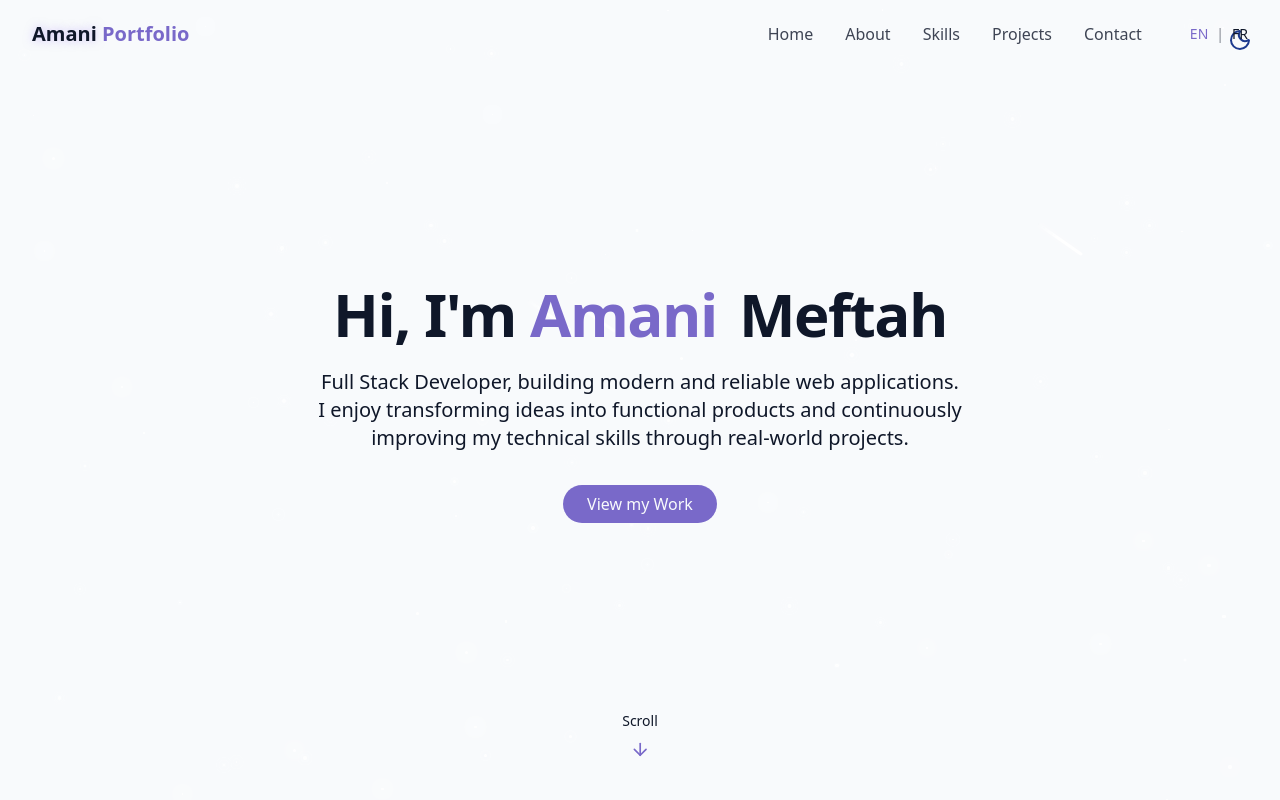
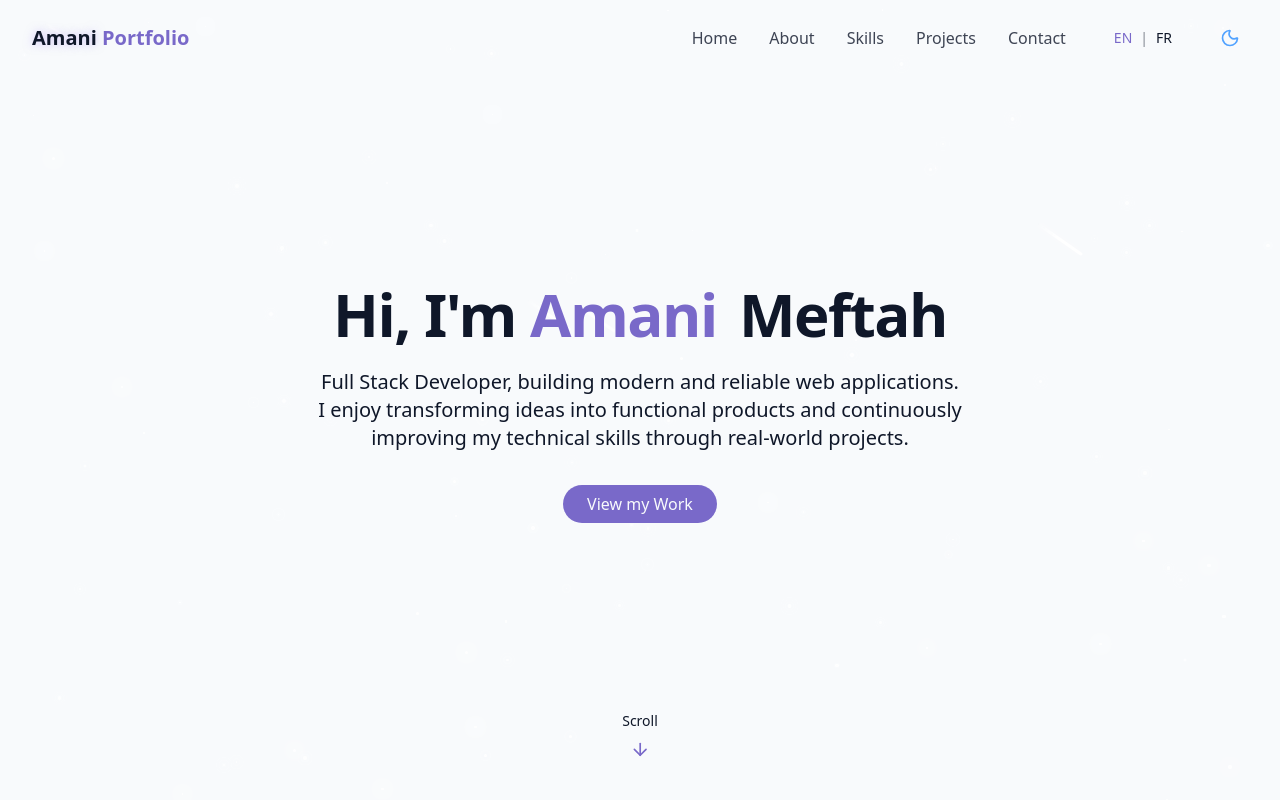
Before and after one commit to AmaniMft/Portfolio, a React (Vite) app: page / in a window 1280 px wide. Shown: the top 800 px of the page. Built offline with nearby package versions, Linux system fonts and the light colour scheme.

Commit message:
fixing prod bug

```diff
--- a/src/components/NavBar.jsx
+++ b/src/components/NavBar.jsx
@@ -1,4 +1,5 @@
 import { cn } from "@/lib/utils";
+import ThemeToggle from "@/components/ThemeToggle";
 import { Menu, X } from "lucide-react";
 import { useEffect, useState } from "react";
 import { useTranslation } from "react-i18next";
@@ -22,13 +23,13 @@ function NavBar() {
   useEffect(() => {
     const handleScroll = () => setIsScrolled(window.scrollY > 10);
 
-    handleScroll(); // init (si on reload en milieu de page)
+    handleScroll();
     window.addEventListener("scroll", handleScroll);
 
     return () => window.removeEventListener("scroll", handleScroll);
   }, []);
 
-  /* 🔒 Lock scroll when mobile menu is open */
+
   useEffect(() => {
     document.body.style.overflow = isMenuOpen ? "hidden" : "";
 
@@ -37,7 +38,7 @@ function NavBar() {
     };
   }, [isMenuOpen]);
 
-  /* ⌨️ Close menu on Escape */
+
   useEffect(() => {
     const handleKeyDown = (e) => {
       if (e.key === "Escape") setIsMenuOpen(false);
@@ -53,7 +54,7 @@ function NavBar() {
   return (
     <nav
       className={cn(
-        "fixed w-full z-[1000] transition-all duration-300",
+        "fixed top-0 left-0 w-full z-[1000] transition-all duration-300",
         isScrolled ? "py-3 bg-background/80 backdrop-blur-md shadow-xs" : "py-5"
       )}
     >
@@ -85,12 +86,12 @@ function NavBar() {
           {/* LANGUAGE SWITCHER */}
           <div className="flex items-center gap-2 text-sm ml-4">
             <button
+              type="button"
               onClick={() => i18n.changeLanguage("en")}
               className={cn(
                 "hover:text-primary transition",
                 i18n.language === "en" && "text-primary font-medium"
               )}
-              type="button"
             >
               EN
             </button>
@@ -98,28 +99,37 @@ function NavBar() {
             <span className="opacity-50">|</span>
 
             <button
+              type="button"
               onClick={() => i18n.changeLanguage("fr")}
               className={cn(
                 "hover:text-primary transition",
                 i18n.language === "fr" && "text-primary font-medium"
               )}
-              type="button"
             >
               FR
             </button>
           </div>
+
+          {/* THEME TOGGLE */}
+          <ThemeToggle className="ml-2" />
         </div>
+
+        {/* MOBILE ACTIONS (Theme + Burger) */}
+        <div className="md:hidden flex items-center gap-2">
+          {/* THEME TOGGLE (MOBILE) */}
+          <ThemeToggle />
 
           {/* MOBILE MENU BUTTON */}
           <button
+            type="button"
             onClick={() => setIsMenuOpen((prev) => !prev)}
-          className="md:hidden p-2 text-foreground z-[1100]"
+            className="p-2 text-foreground z-[1100]"
             aria-label={isMenuOpen ? "Close Menu" : "Open Menu"}
             aria-expanded={isMenuOpen}
-          type="button"
           >
             {isMenuOpen ? <X size={24} /> : <Menu size={24} />}
           </button>
+        </div>
 
         {/* MOBILE OVERLAY NAV */}
         <div
@@ -144,35 +154,38 @@ function NavBar() {
               </a>
             ))}
 
-            {/* MOBILE LANGUAGE SWITCHER */}
-            <div className="flex justify-center gap-4 pt-6 text-base">
+            {/* MOBILE LANGUAGE + THEME */}
+            <div className="flex justify-center items-center gap-4 pt-6 text-base">
               <button
+                type="button"
                 onClick={() => {
                   i18n.changeLanguage("en");
                   fermerMenu();
                 }}
                 className={cn(
-                  "hover:text-primary",
+                  "hover:text-primary transition",
                   i18n.language === "en" && "text-primary font-medium"
                 )}
-                type="button"
               >
                 EN
               </button>
 
               <button
+                type="button"
                 onClick={() => {
                   i18n.changeLanguage("fr");
                   fermerMenu();
                 }}
                 className={cn(
-                  "hover:text-primary",
+                  "hover:text-primary transition",
                   i18n.language === "fr" && "text-primary font-medium"
                 )}
-                type="button"
               >
                 FR
               </button>
+
+              {/* Theme toggle also available inside menu */}
+              <ThemeToggle />
             </div>
           </div>
         </div>
--- a/src/components/ProjectsSection.jsx
+++ b/src/components/ProjectsSection.jsx
@@ -58,15 +58,16 @@ function ProjectsSection() {
                 className="w-full h-64 object-cover transition-transform duration-500 group-hover:scale-110"
               />
 
-              <div
+             <div
                 className="
                   absolute inset-0
                   bg-black/70
-                  opacity-0 group-hover:opacity-100
+                  opacity-100 md:opacity-0 md:group-hover:opacity-100
                   transition-all duration-500
                   flex flex-col justify-between p-6
                 "
               >
+
                 <div>
                   <h3 className="text-xl font-semibold text-white">
                     {t(project.titleKey)}
--- a/src/components/ThemeToggle.jsx
+++ b/src/components/ThemeToggle.jsx
@@ -1,49 +1,52 @@
-import { Moon,Sun } from "lucide-react";
+import { Moon, Sun } from "lucide-react";
 import { useEffect, useState } from "react";
-import {cn} from "@/lib/utils";
+import { cn } from "@/lib/utils";
 
-function ThemeToggele(){
-    const [isDarkMode, setIsDarkMode]= useState(false);
+function ThemeToggle({ className }) {
+  const [isDarkMode, setIsDarkMode] = useState(false);
 
+  // Init theme (localStorage + préférence système)
   useEffect(() => {
-    const storedTheme = localStorage.getItem("theme")
-    if ( storedTheme == "dark"){
-        setIsDarkMode(true)
-        document.documentElement.classList.add("dark");
-    }else{
-        localStorage.setItem("theme","light")
-        setIsDarkMode(false)
-    }
-    }, [])
+    const storedTheme = localStorage.getItem("theme");
 
-    const toggleTheme = () =>{
-        if (isDarkMode){
-            document.documentElement.classList.remove("dark")
-            localStorage.setItem("theme","light")
-            setIsDarkMode(false)
-        }else{
-            document.documentElement.classList.add("dark")
-            localStorage.setItem("theme","dark")
-            setIsDarkMode(true)
-        }
-    }
-    return(
+    const prefersDark =
+      window.matchMedia &&
+      window.matchMedia("(prefers-color-scheme: dark)").matches;
 
+    const shouldUseDark =
+      storedTheme === "dark" || (!storedTheme && prefersDark);
+
+    document.documentElement.classList.toggle("dark", shouldUseDark);
+    localStorage.setItem("theme", shouldUseDark ? "dark" : "light");
+    setIsDarkMode(shouldUseDark);
+  }, []);
+
+  const toggleTheme = () => {
+    const next = !isDarkMode;
+    document.documentElement.classList.toggle("dark", next);
+    localStorage.setItem("theme", next ? "dark" : "light");
+    setIsDarkMode(next);
+  };
+
+  return (
     <button
+      type="button"
       onClick={toggleTheme}
+      aria-label="Toggle theme"
       className={cn(
-            "fixed max-sm:hidden top-5 right-5 z-50 p-2 rounded-full transition-colors duration-300",
-            "focus:outlin-hidden "
+        "inline-flex items-center justify-center rounded-full p-2",
+        "transition-colors duration-300 hover:bg-muted",
+        "focus:outline-none focus:ring-2 focus:ring-primary/40",
+        className
       )}
     >
-            {""}
       {isDarkMode ? (
-                <Sun className="h-6 w-6 text-yellow-300"/>
-            ):(
-                <Moon className="h-6 w-6 text-blue-900"/>
+        <Sun className="h-5 w-5 text-yellow-300" />
+      ) : (
+        <Moon className="h-5 w-5 text-blue-400" />
       )}
     </button>
   );
 }
 
-export default ThemeToggele;
+export default ThemeToggle;
--- a/src/pages/Home.jsx
+++ b/src/pages/Home.jsx
@@ -11,7 +11,7 @@ function Home() {
   return (
     <div className="min-h-screen bg-backgound text-foreground overflow-x-hidden">
 
-      <ThemeToggle/>
+
       <StarBackground/>
       <NavBar/>
 
```
Lines whose indentation alone changed are shown as unchanged.
